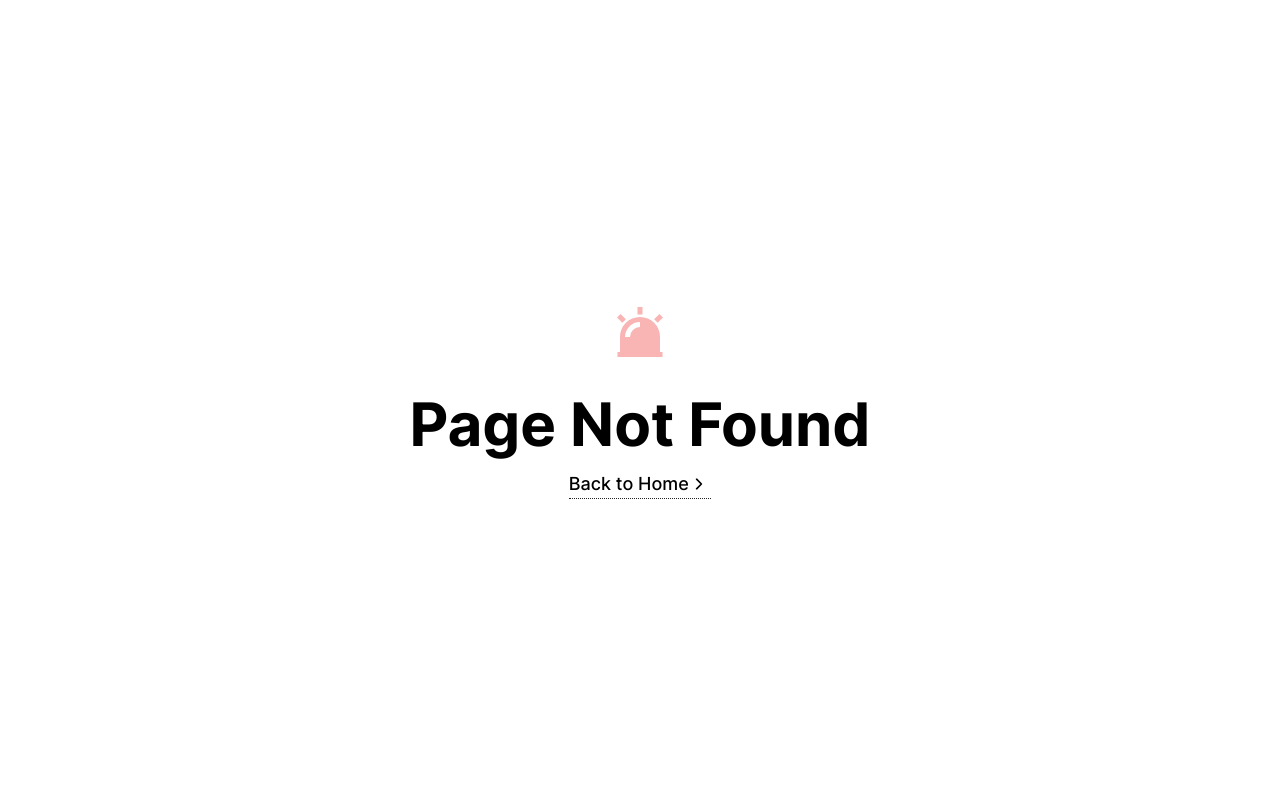
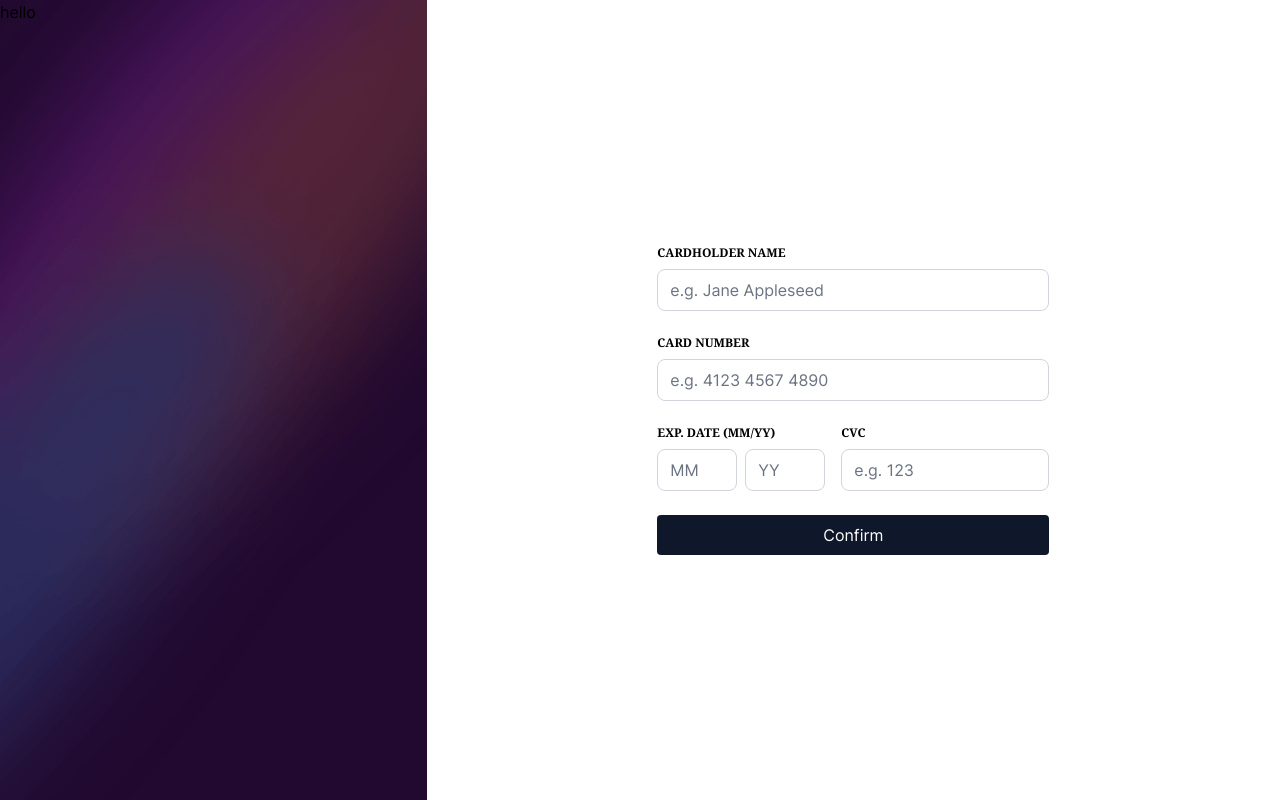
Before and after one commit to daft2/frontendmentor, a Next.js app: page /interactive-card-details-form in a window 1280 px wide. Before the commit this address had no page. Built offline with nearby package versions, Linux system fonts and the light colour scheme.

Commit message:
feat: card form without error message

```diff
--- /dev/null
+++ b/src/pages/interactive-card-details-form/index.tsx
@@ -0,0 +1,162 @@
+import React from 'react';
+import { useForm } from 'react-hook-form';
+
+function cc_format(value: string) {
+  const v = value.replace(/\s+/g, '').replace(/[^0-9]/gi, '');
+  const matches = v.match(/\d{4,16}/g);
+  const match = (matches && matches[0]) || '';
+  const parts = [];
+
+  for (let i = 0, len = match.length; i < len; i += 4) {
+    parts.push(match.substring(i, i + 4));
+  }
+
+  if (parts.length) {
+    return parts.join(' ');
+  } else {
+    return value;
+  }
+}
+
+const Card = () => {
+  const {
+    register,
+    // handleSubmit,
+    // formState: { errors },
+  } = useForm();
+
+  const [card, setCard] = React.useState({
+    number: '',
+    holder: '',
+    month: '',
+    year: '',
+    cvc: '',
+  });
+
+  // const onSubmit = (data: any) => console.log(card);
+
+  return (
+    <div className='flex h-screen'>
+      <div className="w-1/2 bg-[url('icdf/desktop.png')]">hello</div>
+      <div className='flex w-full items-center justify-center'>
+        <form className='flex max-w-lg flex-col gap-6'>
+          <InputField
+            label='CARDHOLDER NAME'
+            type='text'
+            placeholder='e.g. Jane Appleseed'
+            {...register('cardHolder', {
+              required: true,
+              onChange: (e) =>
+                setCard((prev) => ({
+                  ...prev,
+                  holder: e.target.value,
+                })),
+            })}
+          />
+          <InputField
+            label='CARD NUMBER'
+            type='text'
+            placeholder='e.g. 4123 4567 4890'
+            value={card.number}
+            {...register('cardNumber', {
+              required: true,
+              onChange: (e) =>
+                setCard((prev) => ({
+                  ...prev,
+                  number: cc_format(e.target.value),
+                })),
+              maxLength: 19,
+              setValueAs: (value) => value.replaceAll(/\s/g, ''),
+            })}
+          />
+          <div className='flex items-center gap-4'>
+            <div className='flex flex-col gap-2'>
+              <label htmlFor='' className='font-serif text-xs font-semibold'>
+                EXP. DATE (MM/YY)
+              </label>
+              <div className='flex gap-2'>
+                <input
+                  className='w-20 rounded-lg border-gray-300 focus:ring-1 focus:ring-purple-500'
+                  type='text'
+                  placeholder='MM'
+                  min={2}
+                  maxLength={2}
+                  {...register('cardMM', {
+                    required: true,
+                    onChange: (e) =>
+                      setCard((prev) => ({
+                        ...prev,
+                        month: e.target.value,
+                      })),
+                  })}
+                />
+                <input
+                  className='w-20 rounded-lg border-gray-300 focus:ring-1 focus:ring-purple-500'
+                  type='text'
+                  placeholder='YY'
+                  min={2}
+                  maxLength={2}
+                  {...register('cardYY', {
+                    required: true,
+                    onChange: (e) =>
+                      setCard((prev) => ({
+                        ...prev,
+                        year: e.target.value,
+                      })),
+                  })}
+                />
+              </div>
+            </div>
+            <div>
+              <InputField
+                label='CVC'
+                type='text'
+                className='w-52'
+                placeholder='e.g. 123'
+                min={3}
+                maxLength={3}
+                {...register('cardCVC', {
+                  required: true,
+                  onChange: (e) =>
+                    setCard((prev) => ({
+                      ...prev,
+                      cvc: e.target.value,
+                    })),
+                })}
+              />
+            </div>
+          </div>
+          <input
+            type='button'
+            value='Confirm'
+            className='cursor-pointer rounded bg-slate-900 p-2 text-white'
+          />
+        </form>
+      </div>
+    </div>
+  );
+};
+
+interface InputFieldProps extends React.InputHTMLAttributes<HTMLInputElement> {
+  label: string;
+  className?: string | undefined;
+  // error: Record<string, unknown> | undefined;
+}
+
+const InputField: React.FC<InputFieldProps> = ({
+  label,
+  className,
+  ...rest
+}) => (
+  <div className={`flex flex-col gap-2 ${className}`}>
+    <label htmlFor='' className='font-serif text-xs font-semibold'>
+      {label}
+    </label>
+    <input
+      className='rounded-lg border-gray-300 focus:ring-1 focus:ring-purple-500'
+      {...rest}
+    />
+  </div>
+);
+
+export default Card;
```
